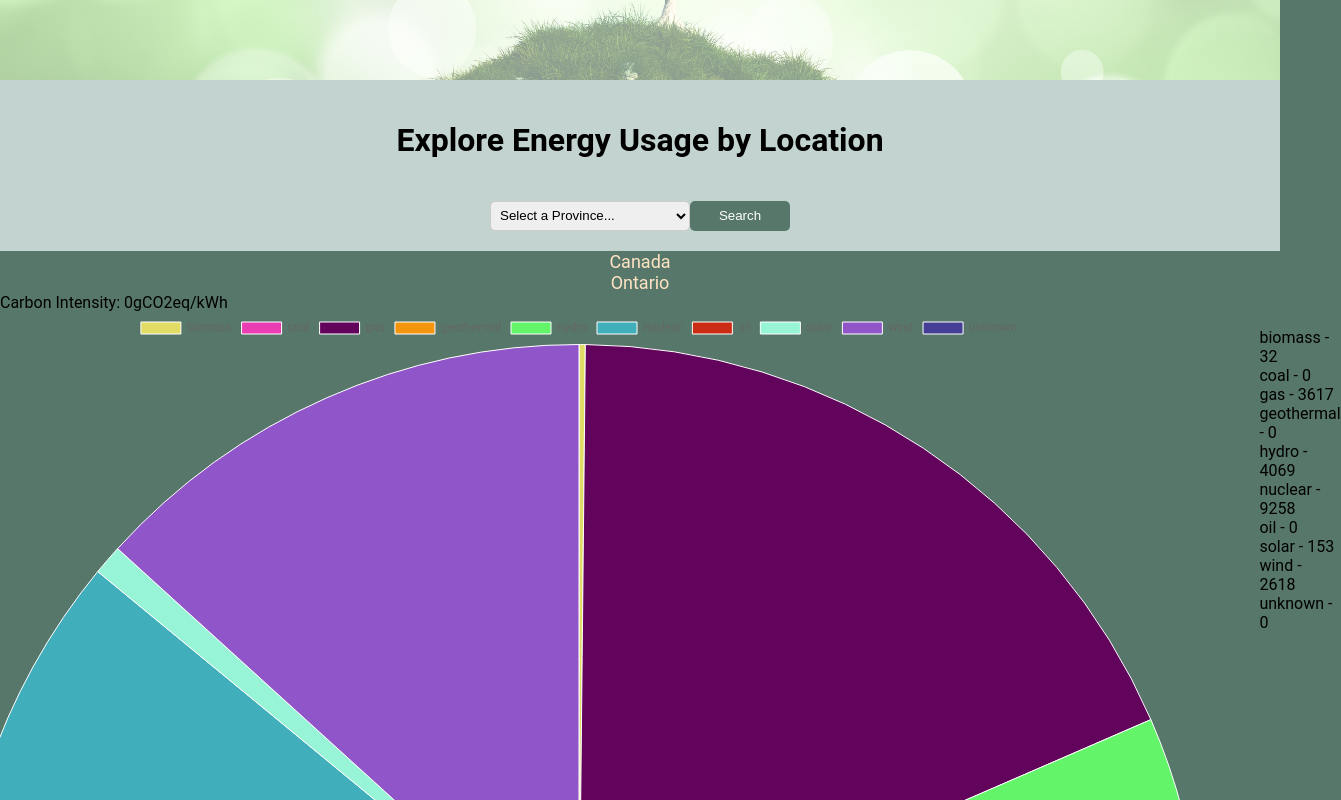
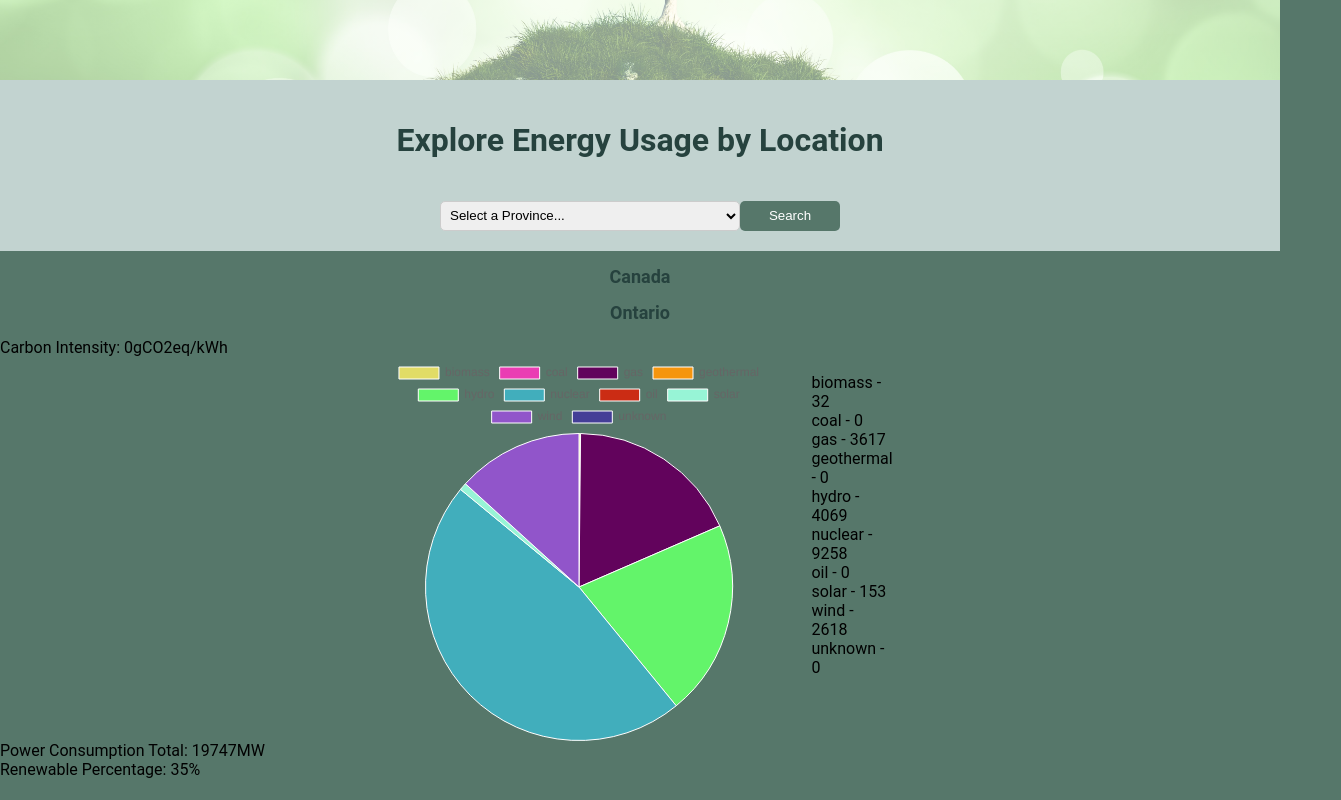
Before and after one commit to SyndicateGit/CheckYourSource, a React (Create React App) app: page / in a window 1280 px wide. Shown: the part 320-1120 px from the top of the page, 1341 px wide, since content can reach past the window. After the commit the page ends 1099 px from the top, so only its background shows below. Built offline with nearby package versions, Linux system fonts and the light colour scheme; no server answers.

Commit message:
Small changes to styling

```diff
--- a/src/App.js
+++ b/src/App.js
@@ -72,8 +72,8 @@ function App() {
       <div className="App">
         <Introduction/>
         <Search submitSearch={submitSearch}/>
-        <div id="zone-country">{zones[data.zone].countryName}</div>
-        <div id="zone-name">{zones[data.zone].zoneName}</div>
+        <h2 id="zone-country">{zones[data.zone].countryName}</h2>
+        <h2 id="zone-name">{zones[data.zone].zoneName}</h2>
         <DisplayData
         data = {data}
         carbonIntensity={carbonIntensity}/>
--- a/src/styles/PieChart.css
+++ b/src/styles/PieChart.css
@@ -2,7 +2,7 @@
     display: flex;
     justify-content: center;
     align-content: center;
-    width: 100%;
+    width: 30%;
     height: 100%;
     margin: auto;
 }
--- a/src/styles/Search.css
+++ b/src/styles/Search.css
@@ -4,6 +4,9 @@
     --shadows: rgb(0, 0, 0);
 }
 
+h1{
+    color: var(--Titles);
+}
 .search-box {
     display: flex;
     flex-direction: column;
@@ -14,7 +17,7 @@
 }
 
 #select-province {
-    width: 200px;
+    width: 300px;
     height: 30px;
     border: 1px solid #ccc;
     border-radius: 5px;
@@ -40,6 +43,6 @@
  display: flex;
  justify-content: center;
  font-size: large;
- color:bisque;
+ color:var(--Titles);
  background-color: #56776A;
 }
```
